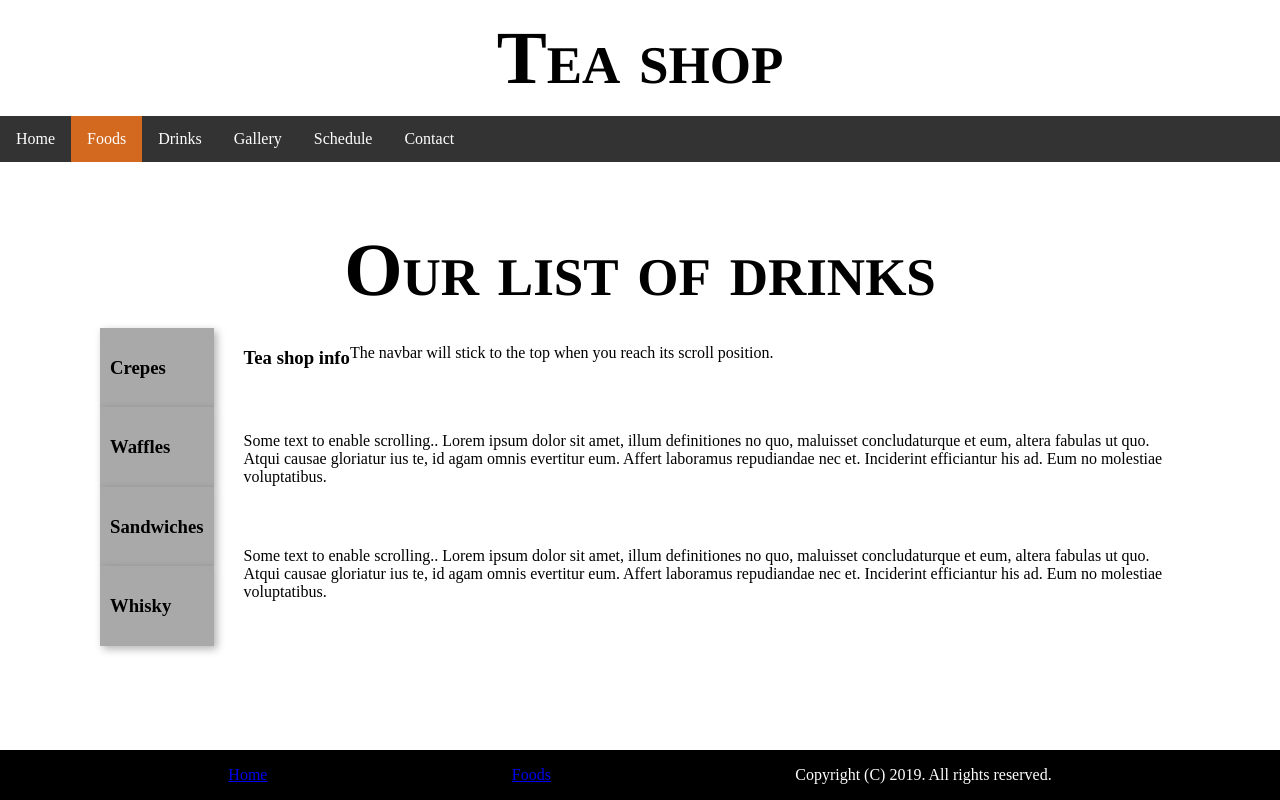
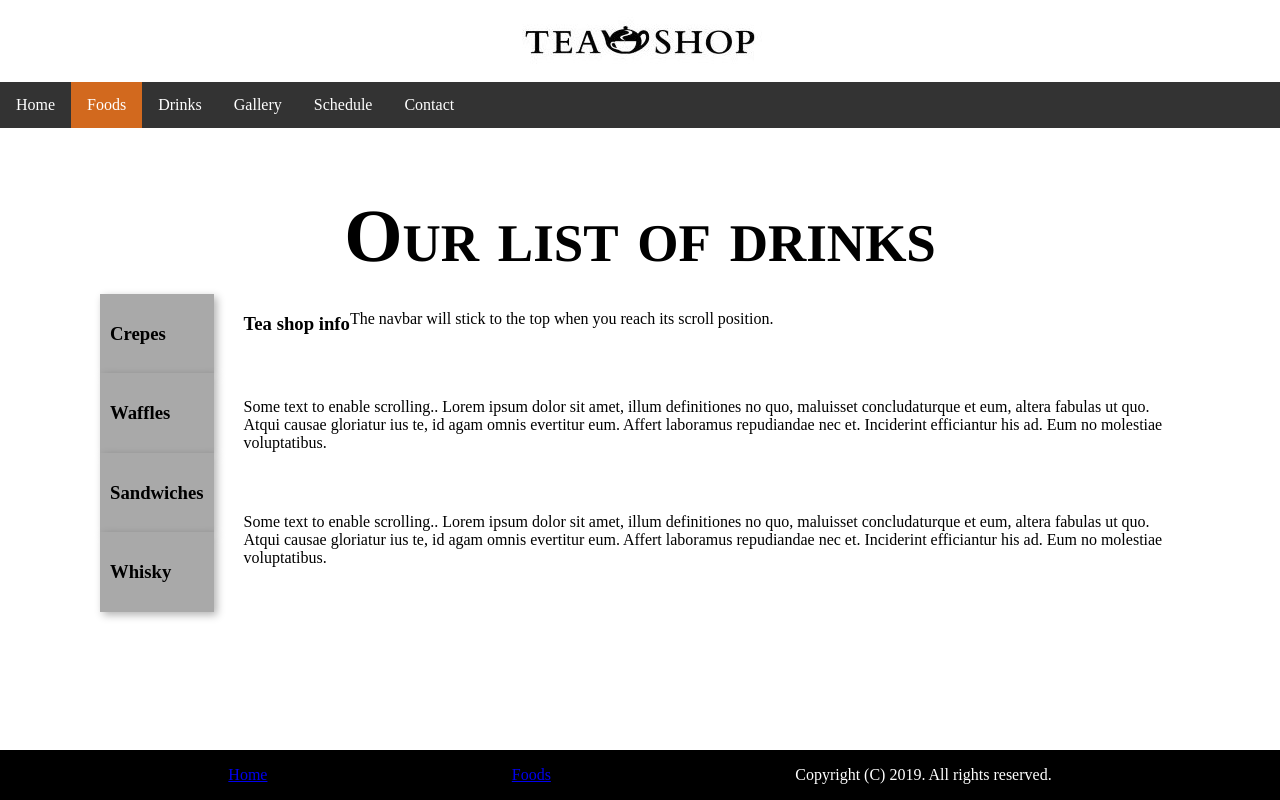
Before and after one commit to tolo530/WebDesignProject, a plain HTML site: page foods.html in a window 1280 px wide. Drawn offline with Linux system fonts and the light colour scheme.

Commit message:
fix head

```diff
--- a/css/common.css
+++ b/css/common.css
@@ -37,10 +37,16 @@ h2 span {
 
 }
 
+header{
+    width: 100%;
+    min-height: 82px;
+}
+
 header img
 {
-    margin-right: 500px;
-    margin-left: 500px;
+    display: block;
+    margin-left: auto;
+    margin-right: auto;
 }
 
 /* Nav bar */
--- a/foods.html
+++ b/foods.html
@@ -10,9 +10,9 @@
 </head>
 
 <body>
-	<header>
-		<h1>Tea shop</h1>
-	</header>
+    <header>
+       <img src= "static/img/TeaShop.jpg" alt="logo">
+    </header>
 	<nav id="navbar">
 		<ul>
 			<li><a href="./index.html">Home</a></li>
```
Also changed, not shown: contact.html (+3 -3 lines), drinks.html (+3 -3 lines), gallery.html (+1 -1 lines), index.html (+1 -1 lines), schedule.html (+3 -3 lines).
